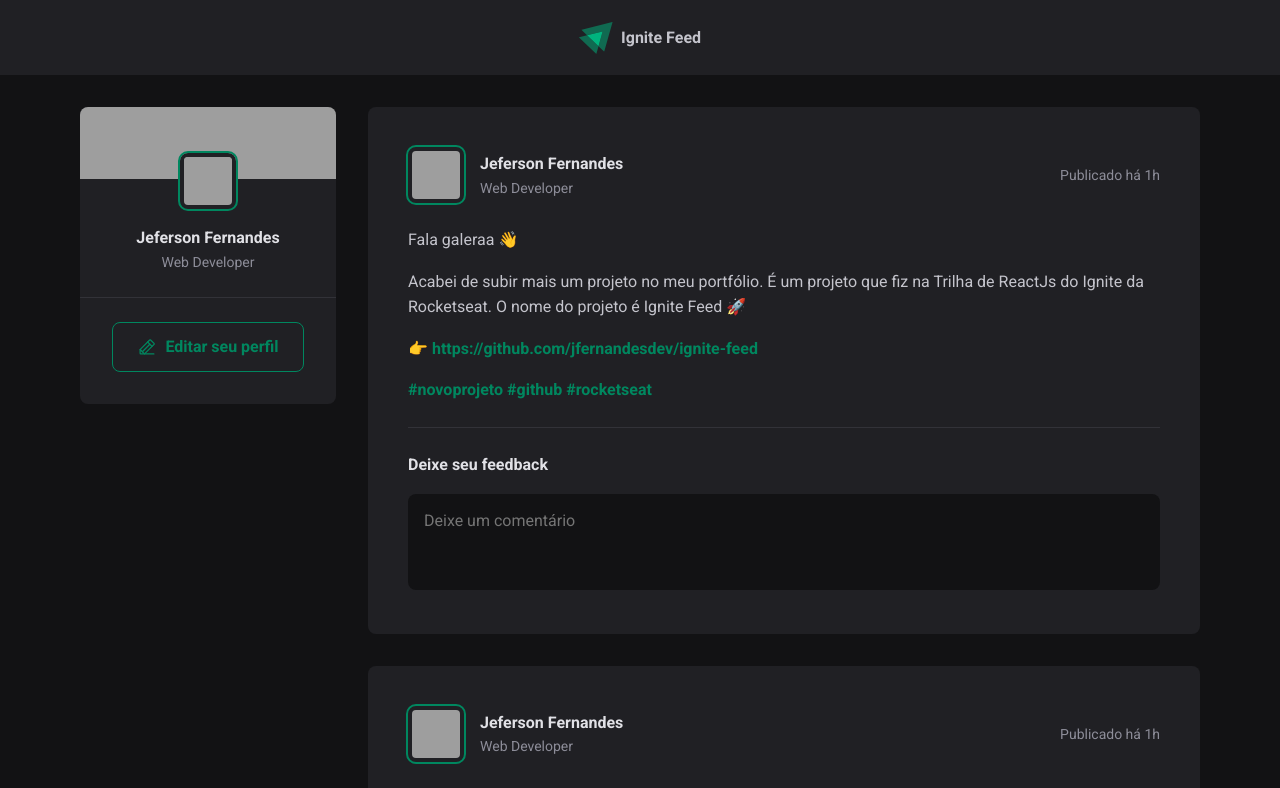
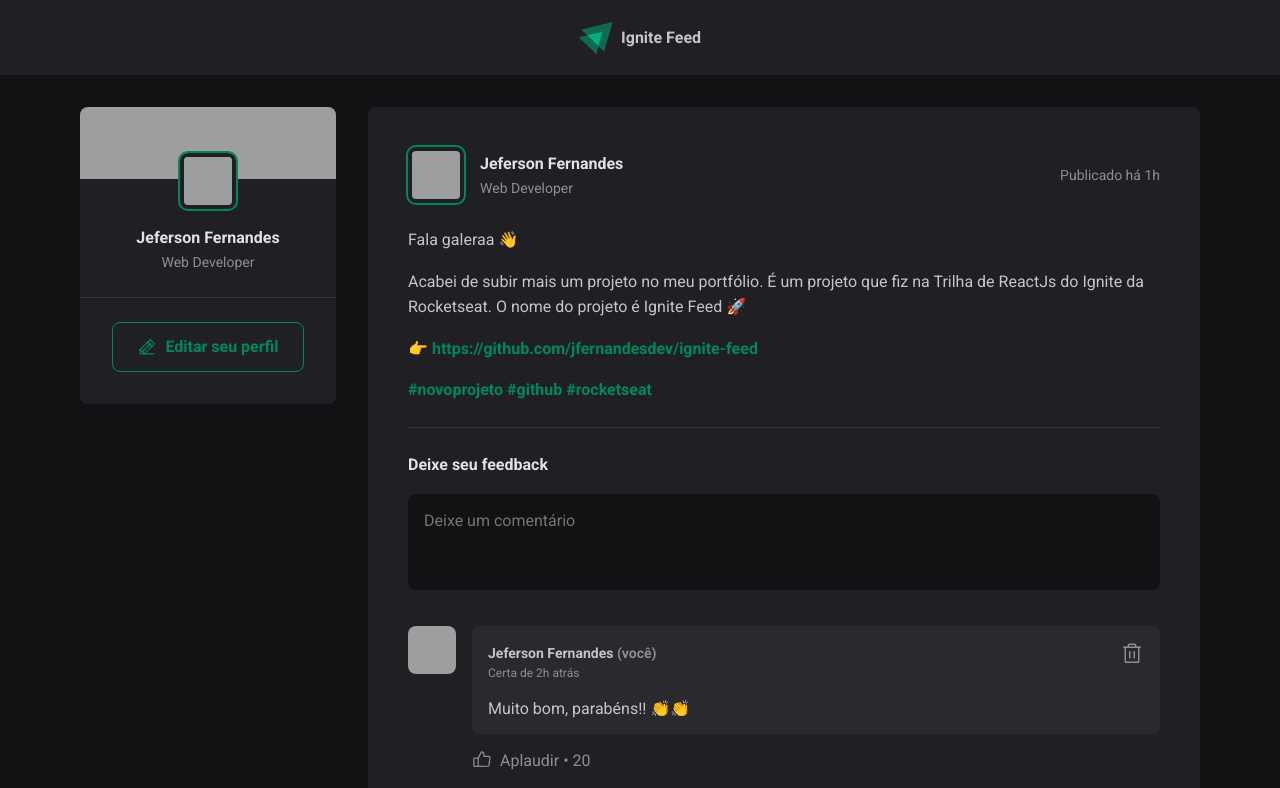
Before and after one commit to jfernandesdev/ignite-feed, a React (Vite) app: page / in a window 1280 px wide. Shown: the top 788 px of the page. Built offline with nearby package versions, Linux system fonts and the light colour scheme; grey boxes are pictures that could not be loaded.

Commit message:
FEAT: comment component

```diff
--- /dev/null
+++ b/src/components/Comment/index.jsx
@@ -0,0 +1,44 @@
+import { ThumbsUp, Trash } from 'phosphor-react'
+
+import styles from './styles.module.scss'
+
+export function Comment() {
+  return (
+    <div className={styles.comment}>
+      <img
+        src='https://github.com/jfernandesdev.png'
+        alt='Jeferson Fernandes'
+      />
+
+      <div className={styles.commentBox}>
+        <div className={styles.commentContent}>
+          <header>
+            <div className={styles.authorAndTime}>
+              <strong>
+                Jeferson Fernandes <span>(você)</span>
+              </strong>
+              <time
+                title='20 de Julho às 19:32h'
+                dateTime='2022-07-20 19:32:00'
+              >
+                Certa de 2h atrás
+              </time>
+            </div>
+
+            <button title='Deletar comentário'>
+              <Trash size={24} />
+            </button>
+          </header>
+
+          <p>Muito bom, parabéns!! 👏👏</p>
+        </div>
+
+        <footer>
+          <button>
+            <ThumbsUp size={20} /> Aplaudir <span>20</span>
+          </button>
+        </footer>
+      </div>
+    </div>
+  )
+}
--- /dev/null
+++ b/src/components/Comment/styles.module.scss
@@ -0,0 +1,95 @@
+.comment {
+  margin-top: 1.5rem;
+  display: flex;
+  gap: 1rem;
+
+  > img {
+    width: 3rem;
+    height: 3rem;
+    border-radius: 8px;
+  }
+}
+
+.commentBox {
+  flex: 1;
+
+  footer {
+    margin-top: 1rem;
+
+    button {
+      background: transparent;
+      border: 0;
+      color: var(--gray-400);
+      display: flex;
+      align-items: center;
+      border-radius: 2px;
+      cursor: pointer;
+
+      svg {
+        margin-right: 0.5rem;
+      }
+
+      &:hover {
+        color: var(--green-300);
+      }
+
+      span::before {
+        content: "\2022";
+        padding: 0 0.25rem;
+
+      }
+    }
+  }
+}
+
+.commentContent {
+  background: var(--gray-700);
+  border-radius: 8px;
+  padding: 1rem;
+
+  header {
+    display: flex;
+    align-items: flex-start;
+    justify-content: space-between;
+
+    button {
+      background: transparent;
+      border: 0;
+      color: var(--gray-400);
+      line-height: 0;
+      border-radius: 2px;
+      cursor: pointer;
+      transition: color 0.1s;
+
+      :hover {
+        color: var(--red-500);
+      }
+    }
+  }
+
+  p {
+    margin-top: 1rem;
+    color: var(--gray-300);
+
+  }
+}
+
+.authorAndTime {
+  display: flex;
+  flex-direction: column;
+
+  strong {
+    font-size: 0.875rem;
+    line-height: 1.6;
+
+    > span {
+      color: var(--gray-400);
+    }
+  }
+
+  time {
+    font-size: 0.75rem;
+    color: var(--gray-400);
+    line-height: 1.6;
+  }
+}
--- a/src/components/Post/index.jsx
+++ b/src/components/Post/index.jsx
@@ -1,4 +1,5 @@
 import { CommentForm } from '../CommentForm'
+import { Comment } from '../Comment'
 
 import styles from './styles.module.scss'
 
@@ -38,6 +39,13 @@ export function Post() {
       </div>
 
       <CommentForm />
+
+      <div className={styles.commentList}>
+        <Comment />
+        <Comment />
+        <Comment />
+
+      </div>
    </article>
   )
 }
--- a/src/components/Post/styles.module.scss
+++ b/src/components/Post/styles.module.scss
@@ -72,3 +72,7 @@
     }
   }
 }
+
+.commentList {
+  margin-top: 2rem;
+}
--- a/src/global.scss
+++ b/src/global.scss
@@ -11,6 +11,8 @@
 
   --green-300: #00b37e;
   --green-500: #00875f;
+
+  --red-500: #F75A68;
 }
 :focus {
   outline: transparent;
```
